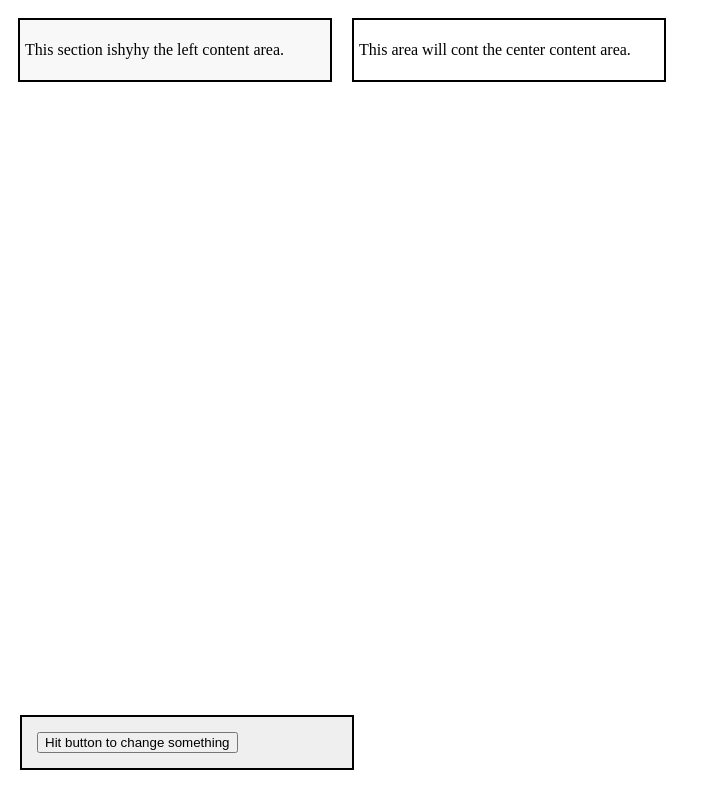
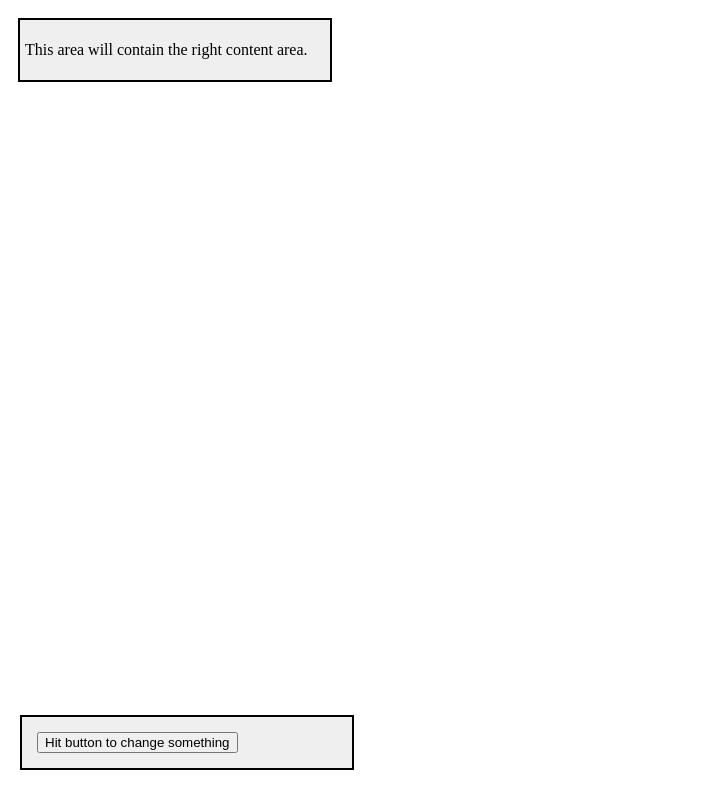
Before and after one commit to wa5/test, a plain HTML site: page walter.com/1.html in a window 1280 px wide. Both pictures are taken after a click on the button "Hit button to change something". Shown: the whole page, without its empty margins (0-711 px from the left). Drawn offline with Linux system fonts and the light colour scheme.

Commit message:
Update 1.html

```diff
--- a/walter.com/1.html
+++ b/walter.com/1.html
@@ -37,7 +37,7 @@
 
                   $("button").click(function() {
 
-          $("#right").hide();
+          $("#left,#center").hide();
 
 
  });
```
